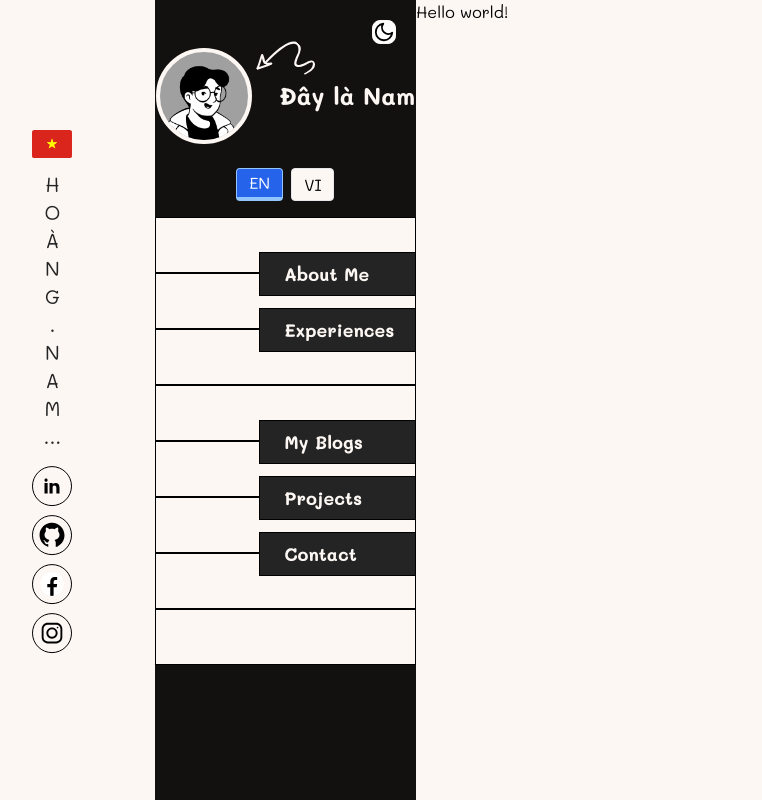
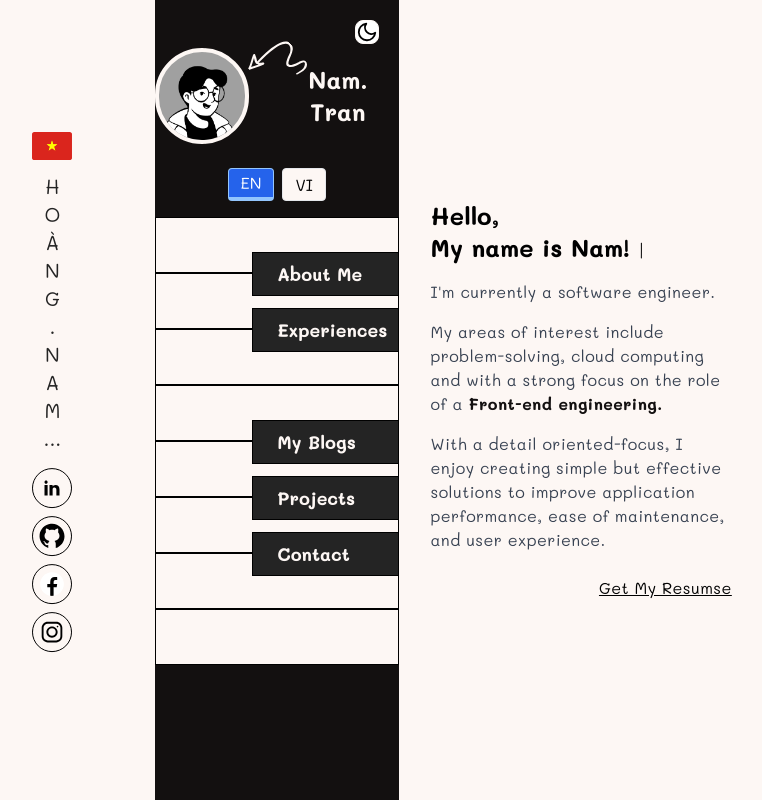
Before and after one commit to hggnomm/nom-portfolio, a Next.js app: page /en in a window 1280 px wide. Shown: the whole page, without its empty margins (50-812 px from the left). Built offline with nearby package versions, Linux system fonts and the light colour scheme.

Commit message:
done home page

```diff
--- a/package.json
+++ b/package.json
@@ -15,7 +15,8 @@
     "next-themes": "^0.4.4",
     "react": "^18",
     "react-dom": "^18",
-    "react-icons": "^5.4.0"
+    "react-icons": "^5.4.0",
+    "typewriter-effect": "^2.21.0"
   },
   "devDependencies": {
     "@types/node": "^20",
--- a/src/app/[locale]/contact/page.tsx
+++ b/src/app/[locale]/contact/page.tsx
@@ -1,3 +1,9 @@
+import HeaderContent from "@/components/HeaderContent";
+
 export default function Contact() {
-  return <h1>Contact</h1>;
+  return (
+    <div>
+      <HeaderContent {"Contact!"}/>
+    </div>
+  );
 }
--- a/src/app/[locale]/page.tsx
+++ b/src/app/[locale]/page.tsx
@@ -1,14 +1,61 @@
+"use client";
+
 import { useTranslations } from "next-intl";
-import { Link } from "@/i18n/routing";
+import Typewriter from "typewriter-effect";
 
 export default function HomePage() {
-  // server request async stuff ==> below code
-  // const t = await getTranslations("Homepage")
+  const t = useTranslations("HomePage");
 
-  const t = useTranslations("HomePage");
+  // Hàm helper để trả về chuỗi HTML với các lớp Tailwind
+  function getStyledTitle() {
+    return `<span class="text-black dark:text-primary-color ${"text-2xl font-semibold"}">
+      ${t("title_1")}<br/>
+      ${t("title_2")}
+    </span>`;
+  }
+
   return (
-    <div>
-      <h1>{t("title")}</h1>
+    <div className="w-full h-full flex gap-6 justify-center items-center mx-8">
+      <div className="w-1/2">
+        <div className="min-h-20">
+          <Typewriter
+            onInit={(typewriter) => {
+              typewriter
+                .typeString(getStyledTitle()) // Sử dụng HTML với Tailwind classes
+                .pauseFor(3500)
+                .deleteAll()
+                .pauseFor(500)
+                .start();
+            }}
+            options={{
+              loop: true,
+              delay: 75,
+            }}
+          />
+        </div>
+
+        <div className="text-gray-700 dark:text-gray-300 min-h-[200px] tracking-wide">
+          <p className="mb-4">{t("content_1")}</p>
+          <p className="mb-4">
+            {t("content_2")}{" "}
+            <span className="font-semibold text-main-black dark:text-primary-color">
+              {t("content_fe")}
+            </span>
+          </p>
+          <p className="mb-6
+          ">{t("content_3")}</p>
+        </div>
+
+        <a
+          href="/resume/namtran_cv.pdf"
+          target="_blank"
+          rel="noopener noreferrer"
+          className="underline tracking-wide float-right"
+        >
+          Get My Resumse
+        </a>
+      </div>
+      <div className="w-1/2 h-full"></div>
     </div>
   );
 }
--- /dev/null
+++ b/src/components/HeaderContent.tsx
@@ -0,0 +1,7 @@
+interface HeaderContentProps {
+  title: string;
+}
+
+export default function HeaderContent({ title }: HeaderContentProps) {
+  return <h1>{title}</h1>;
+}
--- a/src/components/LayoutContent.tsx
+++ b/src/components/LayoutContent.tsx
@@ -72,10 +72,10 @@ export default function LayoutContent({ children }: LayoutContentProps) {
         </div>
       </div>
       <div className="w-[100%] lg:w-[68%] flex flex-col md:flex-row mx-auto z-10">
-        <div className="w-[100%] md:w-[30%] bg-main-black">
+        <div className="w-[100%] md:w-[28%] bg-main-black">
           <Siderbar />
         </div>
-        <div className="w-[100%] md:w-[70%] bg-primary-color dark:bg-secondary-black">
+        <div className="w-[100%] md:w-[72%] bg-primary-color dark:bg-secondary-black">
           {children}
         </div>
       </div>
--- a/src/components/LinkAccountButton.tsx
+++ b/src/components/LinkAccountButton.tsx
@@ -26,17 +26,16 @@ const LinkAccountButton: React.FC<LinkAccountButtonProps> = ({
   const handleMouseLeave = () => setIsHovered(false);
 
   return (
-    <div>
-      <button
-        className={`${buttonClass} hover:bg-black` }
-        onMouseEnter={handleMouseEnter}
-        onMouseLeave={handleMouseLeave}
-      >
     <a
       href={url}
       target="_blank"
       rel="noopener noreferrer"
       className="flex justify-center items-center"
+    >
+      <button
+        className={`${buttonClass} hover:bg-black`}
+        onMouseEnter={handleMouseEnter}
+        onMouseLeave={handleMouseLeave}
       >
         <Image
           src={isHovered ? iconSrcHover : iconSrc}
@@ -45,9 +44,8 @@ const LinkAccountButton: React.FC<LinkAccountButtonProps> = ({
           height={iconHeight}
           className="transition-all duration-300 ease-in-out"
         />
+      </button>
     </a>
-      </button>
-    </div>
   );
 };
 
--- a/src/components/Siderbar.tsx
+++ b/src/components/Siderbar.tsx
@@ -54,7 +54,7 @@ export default function Sidebar() {
             height={40}
           />
           <p className="text-primary-color text-base md:text-lg xl:text-2xl font-semibold hover:scale-105 transition-transform text-center">
-            Đây là Nam
+            Nam. Tran
           </p>
         </Link>
       </div>
--- a/src/messages/en.json
+++ b/src/messages/en.json
@@ -1,4 +1,7 @@
 {
+  "Contact": {
+    "title": "Contact!"
+  },
   "SiderBar": {
     "about": "About Me",
     "experiences": "Experiences",
@@ -7,7 +10,11 @@
     "projects": "Projects"
   },
   "HomePage": {
-    "title": "Hello world!",
-    "about": "Go to the about page"
+    "content_fe": "Front-end engineering.",
+    "content_3": "With a detail oriented-focus, I enjoy creating simple but effective solutions to improve application performance, ease of maintenance, and user experience.",
+    "content_2": "My areas of interest include problem-solving, cloud computing and with a strong focus on the role of a",
+    "content_1": "I'm currently a software engineer.",
+    "title_1": "Hello,",
+    "title_2": "My name is Nam!"
   }
 }
--- a/src/messages/vi.json
+++ b/src/messages/vi.json
@@ -7,7 +7,11 @@
     "projects": "Dự Án Riêng"
   },
   "HomePage": {
-    "title": "Xin chào",
-    "about": "Đến trang about"
+    "content_fe": "Kỹ sư Front-end.",
+    "content_3": "Với sự chú trọng đến từng chi tiết. Mình tập trung để tạo ra các giải pháp đơn giản, hiệu quả, dễ bảo trì và nâng cao trải nghiệm người dùng.",
+    "content_2": "Các lĩnh vực mình quan tâm bao gồm giải quyết vấn đề, các dịch vụ đám mây và tập trung mạnh vào vai trò là một",
+    "content_1": "Mình hiện tại là một kỹ sư phần mềm.",
+    "title_1": "Xin chào,",
+    "title_2": "Mình tên là Nam!"
   }
 }
```
Also changed, not shown: 1 other file (tests, documents, lock files or other folders). Lines whose indentation alone changed are shown as unchanged.
